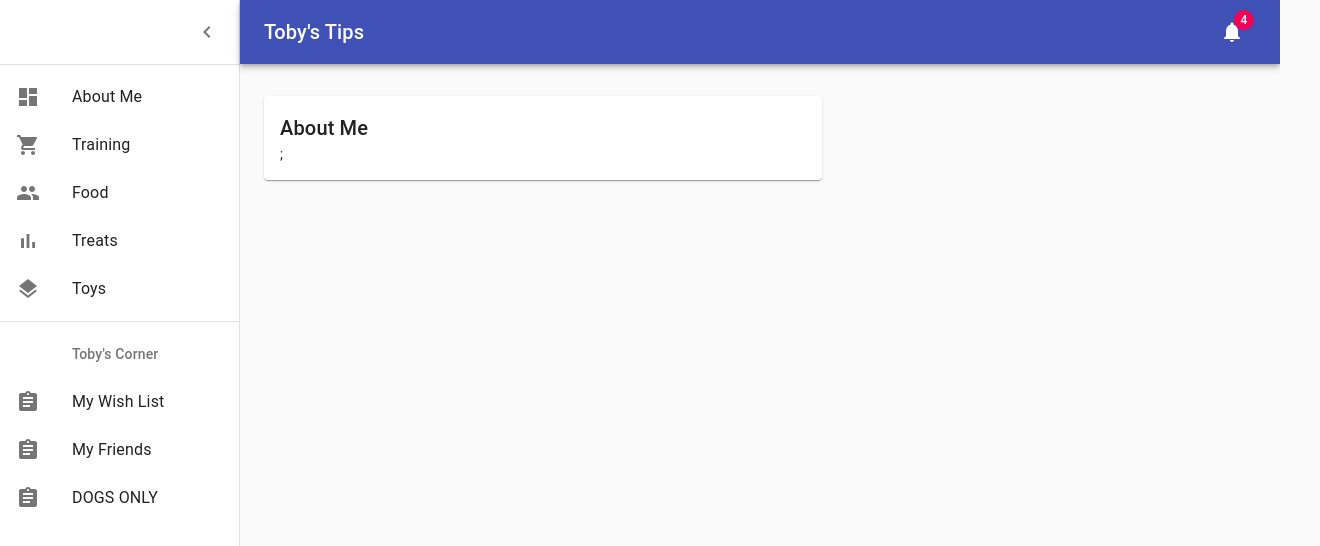
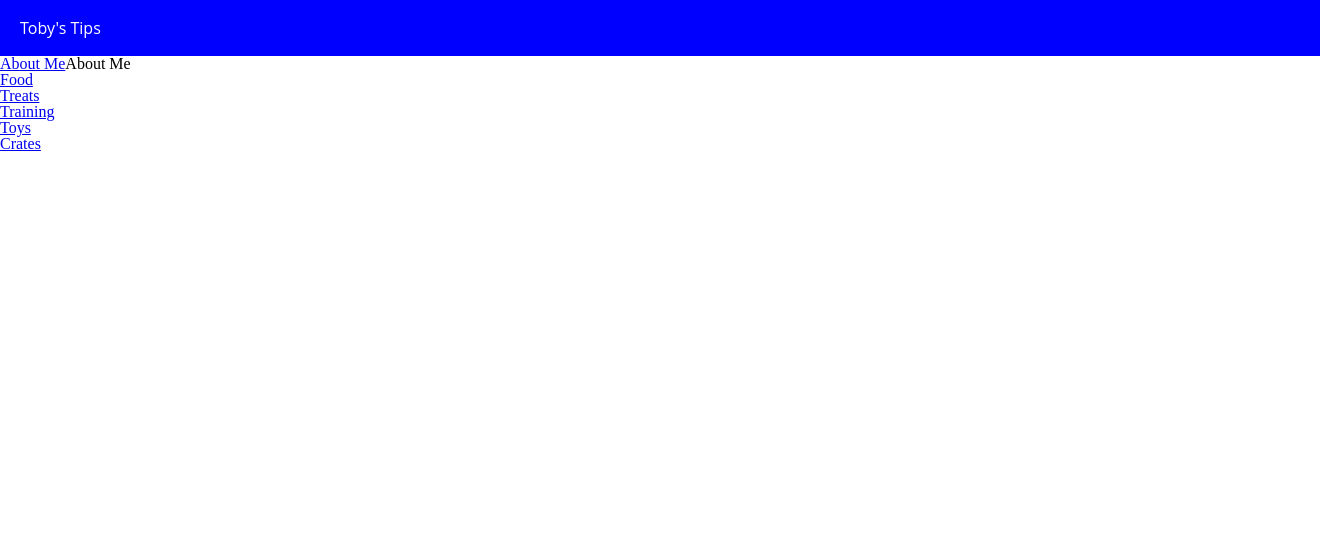
Before and after one commit to ErikBean/nextjs-toby, a Next.js app: page / in a window 1280 px wide. Shown: the top 546 px of the page, 1320 px wide, since content can reach past the window. Built offline with nearby package versions, Linux system fonts and the light colour scheme.

Commit message:
wip styling

```diff
--- a/pages/_app.js
+++ b/pages/_app.js
@@ -1,11 +1,11 @@
 // import App from 'next/app'
 
-import Dashboard from '../src/Dashboard';
+import Dashboard from '../src/_dashboard';
 
 function MyApp({ Component, pageProps }) {
   return (
     <Dashboard>
-      <Component {...pageProps} />;
+      <Component {...pageProps} />
     </Dashboard>
   );
 }
--- /dev/null
+++ b/pages/_document.js
@@ -0,0 +1,22 @@
+import Document, { Html, Head, Main, NextScript } from 'next/document';
+
+class MyDocument extends Document {
+  render() {
+    return (
+      <Html>
+        <Head>
+          <link
+            rel="stylesheet"
+            href="https://cdnjs.cloudflare.com/ajax/libs/meyer-reset/2.0/reset.min.css"
+          />
+        </Head>
+        <body>
+          <Main />
+          <NextScript />
+        </body>
+      </Html>
+    );
+  }
+}
+
+export default MyDocument;
--- a/pages/food.js
+++ b/pages/food.js
@@ -4,7 +4,6 @@ export default function Food() {
       <div className="container">Food I Like~!</div>
       <style jsx>{`
         .container {
-          display: inline-block;
         }
       `}</style>
     </>
--- a/pages/index.js
+++ b/pages/index.js
@@ -1,9 +1,7 @@
-import { Typography } from '@material-ui/core';
-
 export default function About() {
   return (
-    <Typography component="h1" variant="h6" color="inherit">
+    <h1>
       About Me
-    </Typography>
+    </h1>
   );
 }
--- /dev/null
+++ b/src/_dashboard.js
@@ -0,0 +1,37 @@
+import Link from 'next/link';
+
+export default ({ children }) => (
+  <>
+    <header className="header">Toby's Tips</header>
+    <div className="sidebar-main">
+      <sidebar className="sidebar">
+        <Link href="/">About Me</Link>
+        <Link href="/food">Food</Link>
+        <Link href="/treats">Treats</Link>
+        <Link href="/training">Training</Link>
+        <Link href="/toys">Toys</Link>
+        <Link href="/crates">Crates</Link>
+      </sidebar>
+      <main>{children}</main>
+      <footer></footer>
+    </div>
+    <style jsx>{`
+      .header {
+        width: 100%;
+        background-color: blue;
+        color: white;
+        padding: 20px;
+        font-family: Open Sans, Helvetica, sans-serif;
+      }
+      .sidebar-main {
+        display: flex;
+      }
+      .sidebar {
+        display: flex;
+        flex-direction: column;
+        justify-content: space-between;
+      }
+    `}</style>
+    <style jsx global>{``}</style>
+  </>
+);
```
